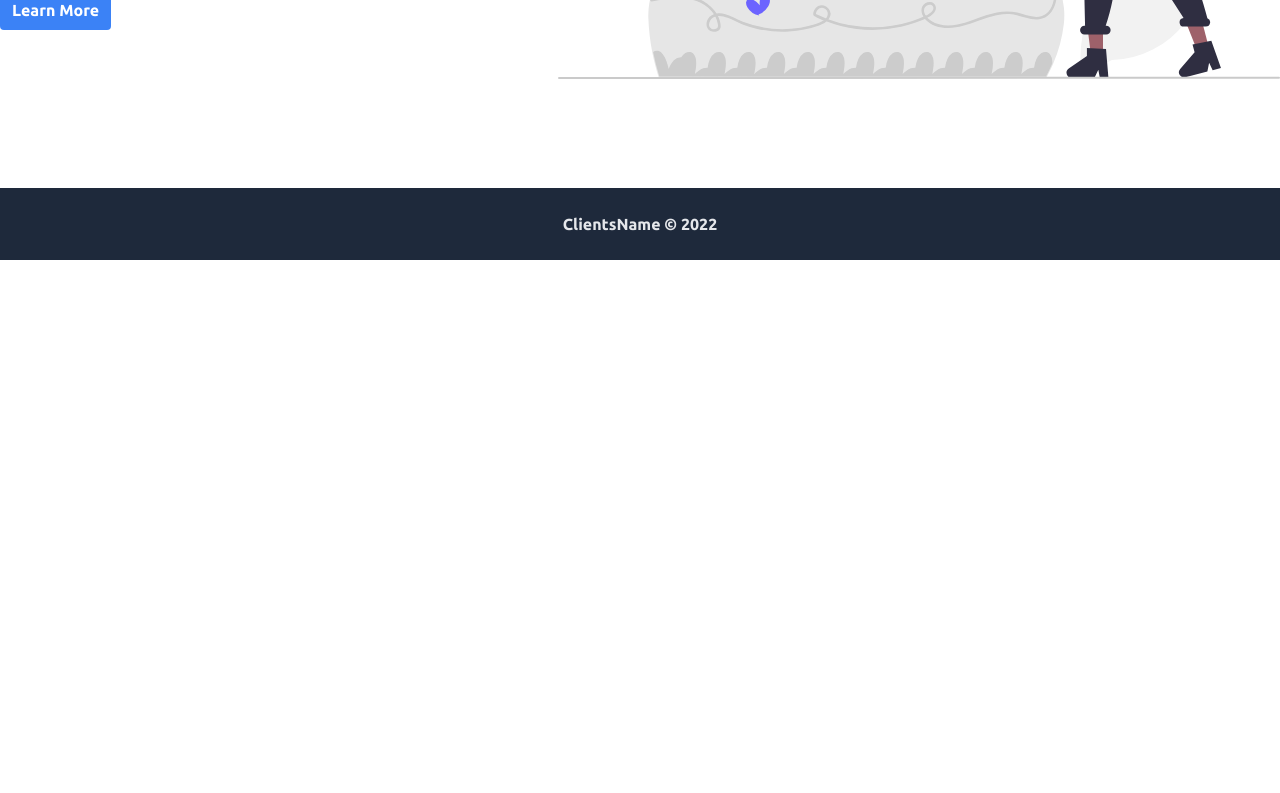
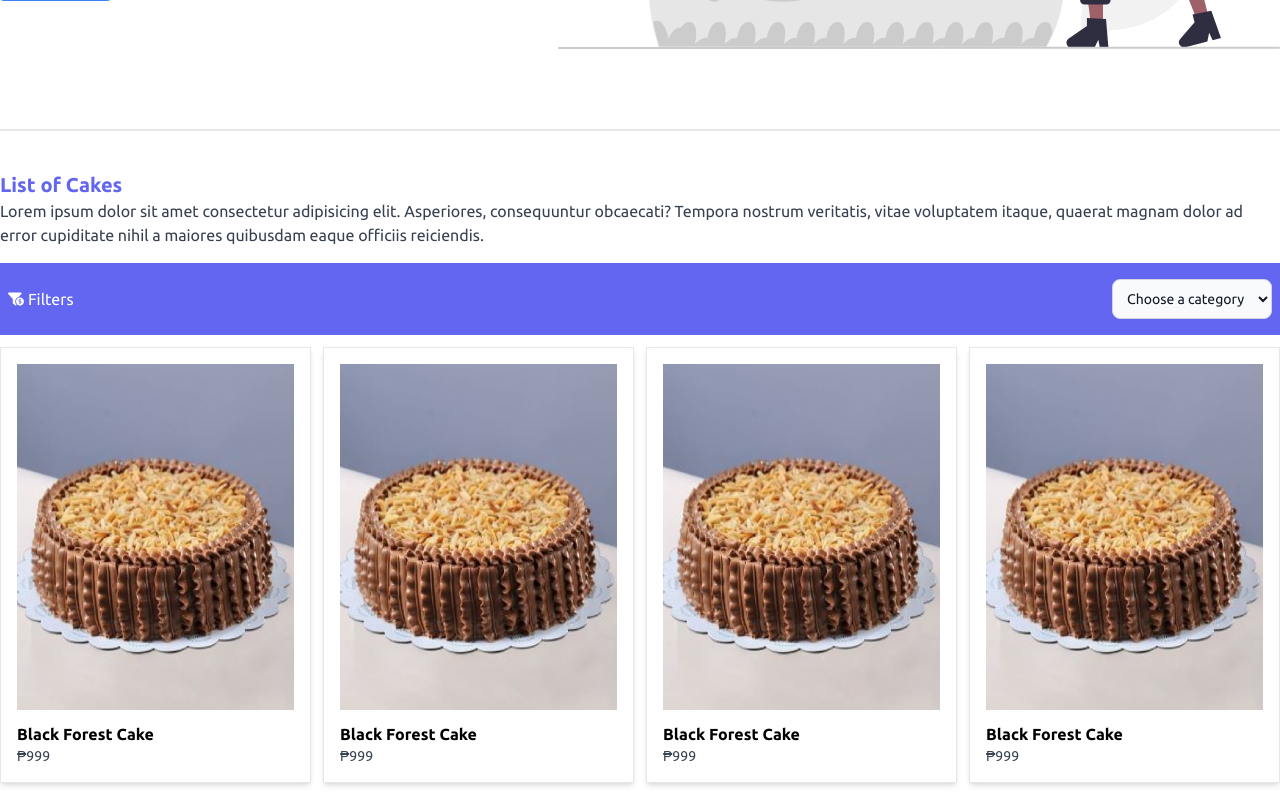
Before and after one commit to eradix/purplebox-fe, a React (Create React App) app: page /#/ in a window 1280 px wide. Shown: the part 540-1333 px from the top of the page. Before the commit the page ends 800 px from the top, so only its background shows below. Built offline with nearby package versions, Linux system fonts and the light colour scheme.

Commit message:
added list of products section

```diff
--- a/public/index.html
+++ b/public/index.html
@@ -25,7 +25,7 @@
       work correctly both with client-side routing and a non-root public URL.
       Learn how to configure a non-root public URL by running `npm run build`.
     -->
-    <title>Majesco</title>
+    <title>CakeS</title>
   </head>
   <body>
     <noscript>You need to enable JavaScript to run this app.</noscript>
--- a/src/App.js
+++ b/src/App.js
@@ -20,7 +20,7 @@ export const useAuth = () => {
 };
 
 function App() {
-  const [loading, setLoading] = useState(true);
+  const [loading, setLoading] = useState(false);
 
   useEffect(() => {
     setTimeout(() => {
@@ -31,13 +31,13 @@ function App() {
   return (
     <>
       <div
-        className={`z-10 bg-green-600 absolute w-full h-screen flex justify-center items-center transition-all duration-1000 ${
+        className={`z-10 bg-indigo-500 absolute w-full h-screen flex justify-center items-center transition-all duration-1000 ${
           loading ? "top-[-1px]" : "top-[-900px] opacity-0"
         }`}
       >
         <RingLoader color={"#ffffff"} loading={loading} size={80} />
       </div>
-      <div className="flex flex-col h-screen justify-between">
+      <div className="flex flex-col justify-between">
         <Header />
         <div className="container mx-auto overflow-hidden">
           <Routes>
--- a/src/components/Header.jsx
+++ b/src/components/Header.jsx
@@ -54,7 +54,7 @@ const Header = () => {
           message={"Logged out"}
         />
       )}
-      <div className="shadow-md w-full fixed top-0 left-0">
+      <div className="shadow-md w-full top-0 left-0 relative z-10">
         <div className="md:flex items-center justify-between py-4 md:px-10 px-7">
           <Link to={"/"}>
             <div className="flex items-center font-bold cursor-pointer text-xl">
--- /dev/null
+++ b/src/components/ListProducts.jsx
@@ -0,0 +1,93 @@
+import React from "react";
+import almond from "../assets/img/almond.jpg";
+import { FaGem, FaFunnelDollar } from "react-icons/fa";
+
+const ListProducts = () => {
+  const products = [
+    {
+      img: almond,
+      name: "Black Forest Cake",
+      price: 999.0,
+    },
+    {
+      img: almond,
+      name: "Black Forest Cake",
+      price: 999.0,
+    },
+    {
+      img: almond,
+      name: "Black Forest Cake",
+      price: 999.0,
+    },
+    {
+      img: almond,
+      name: "Black Forest Cake",
+      price: 999.0,
+    },
+    {
+      img: almond,
+      name: "Black Forest Cake",
+      price: 999.0,
+    },
+    {
+      img: almond,
+      name: "Black Forest Cake",
+      price: 999.0,
+    },
+  ];
+
+  return (
+    <>
+      <div className="py-6">
+        <div className=" py-4">
+          <p className="font-bold text-xl text-indigo-500">List of Cakes</p>
+          <p className="text-gray-700">
+            Lorem ipsum dolor sit amet consectetur adipisicing elit. Asperiores,
+            consequuntur obcaecati? Tempora nostrum veritatis, vitae voluptatem
+            itaque, quaerat magnam dolor ad error cupiditate nihil a maiores
+            quibusdam eaque officiis reiciendis.
+          </p>
+        </div>
+
+        <div>
+          <div className="bg-indigo-500 py-4 px-2 flex justify-between items-center">
+            <div className="flex items-center">
+              <FaFunnelDollar className="text-white mr-1" />
+              <p className="text-white">Filters</p>
+            </div>
+            <div>
+              <select
+                id="countries"
+                className="bg-gray-50 border border-gray-300 text-gray-900 text-sm rounded-lg focus:ring-blue-500 focus:border-blue-500 block w-full p-2.5 dark:bg-gray-700 dark:border-gray-600 dark:placeholder-gray-400 dark:text-white dark:focus:ring-blue-500 dark:focus:border-blue-500"
+              >
+                <option defaultValue="category">Choose a category</option>
+                <option value="US">Cakes</option>
+                <option value="CA">Pastries</option>
+                <option value="FR">Drinks</option>
+              </select>
+            </div>
+          </div>
+          <div className="grid md:grid-cols-4 md:gap-3 gap-5 my-3 ">
+            {products &&
+              products.map((item, index) => (
+                <div
+                  key={index}
+                  className="border shadow-md px-4 py-4 flex flex-col justify-center items-center hover:scale-105 transition-all duration-200"
+                >
+                  <div>
+                    <img src={item.img} alt="almond" />
+                    <div className="mt-3">
+                      <h1 className="font-bold">{item.name}</h1>
+                      <p className="text-gray-700 text-sm">₱{item.price}</p>
+                    </div>
+                  </div>
+                </div>
+              ))}
+          </div>
+        </div>
+      </div>
+    </>
+  );
+};
+
+export default ListProducts;
--- /dev/null
+++ b/src/components/Showcase.jsx
@@ -0,0 +1,28 @@
+import React from "react";
+import cakes from "../assets/img/cakes.svg";
+
+const Showcase = () => {
+  return (
+    <div className="py-20 md:mt-0 md:flex items-center justify-between border-b-2">
+      <div className="md:w-1/2">
+        <h1 className="text-6xl">
+          Welcome to Most Delicious Cakes in the Country
+        </h1>
+        <p className="text-left my-3 text-gray-600">
+          Lorem ipsum dolor sit amet, consectetur adipisicing elit. Consequuntur
+          quam blanditiis saepe perferendis, ipsa cum? Fugit tempora aspernatur
+          perferendis soluta quibusdam et labore velit aperiam, dolorum ducimus
+          est quidem laborum.
+        </p>
+        <button className="bg-blue-500 font-bold text-white py-2 px-3 rounded">
+          Learn More
+        </button>
+      </div>
+      <div>
+        <img src={cakes} alt="gravitas" />
+      </div>
+    </div>
+  );
+};
+
+export default Showcase;
--- a/src/pages/Index.jsx
+++ b/src/pages/Index.jsx
@@ -1,26 +1,12 @@
-import cakes from "../assets/img/cakes.svg";
+import ListProducts from "../components/ListProducts";
+import Showcase from "../components/Showcase";
 
 const Index = () => {
   return (
-    <div className="h-screen mt-28 md:mt-0 md:flex items-center justify-between">
-      <div className="md:w-1/2">
-        <h1 className="text-6xl">
-          Welcome to Most Delicious Cakes in the Country
-        </h1>
-        <p className="text-left my-3 text-gray-600">
-          Lorem ipsum dolor sit amet, consectetur adipisicing elit. Consequuntur
-          quam blanditiis saepe perferendis, ipsa cum? Fugit tempora aspernatur
-          perferendis soluta quibusdam et labore velit aperiam, dolorum ducimus
-          est quidem laborum.
-        </p>
-        <button className="bg-blue-500 font-bold text-white py-2 px-3 rounded">
-          Learn More
-        </button>
-      </div>
-      <div>
-        <img src={cakes} alt="gravitas" />
-      </div>
-    </div>
+    <>
+      <Showcase />
+      <ListProducts />
+    </>
   );
 };
 
```
Also changed, not shown: src/assets/img/almond.jpg (added).
